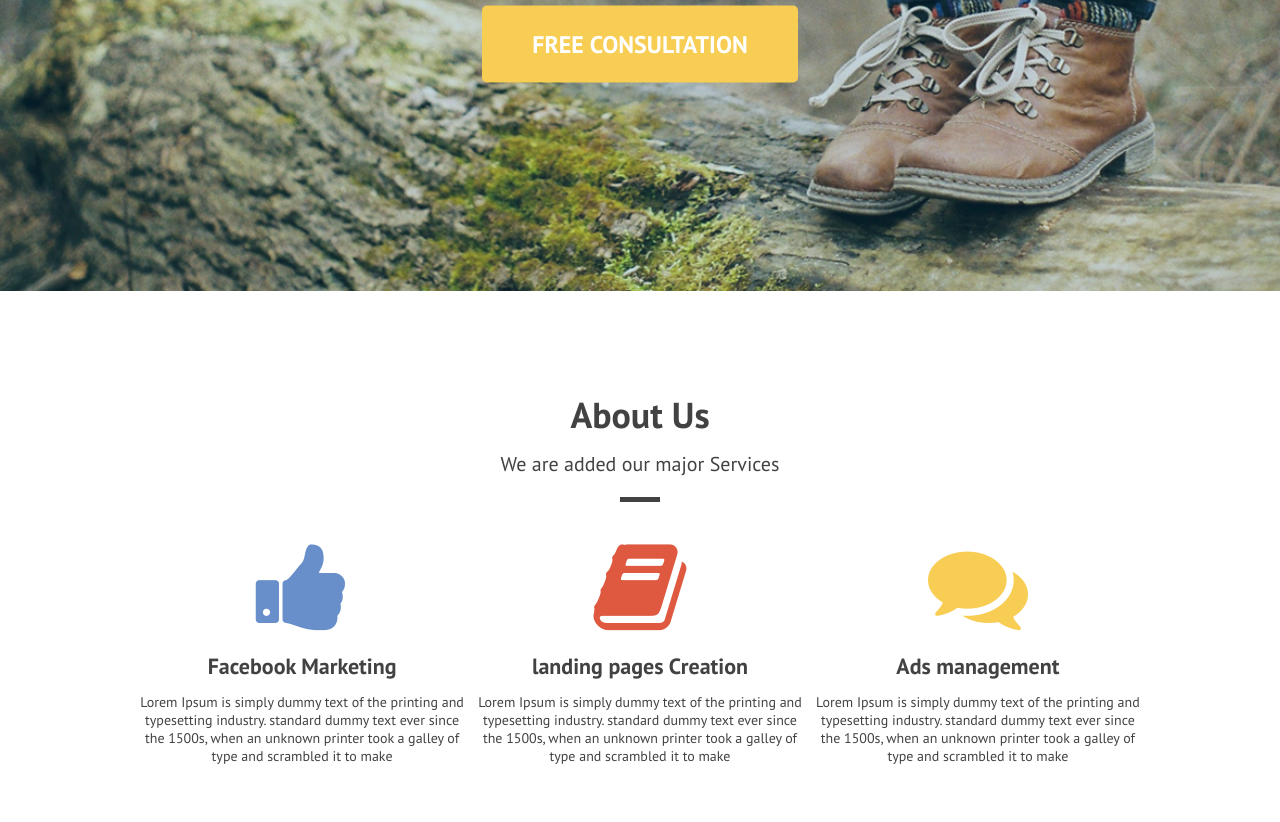
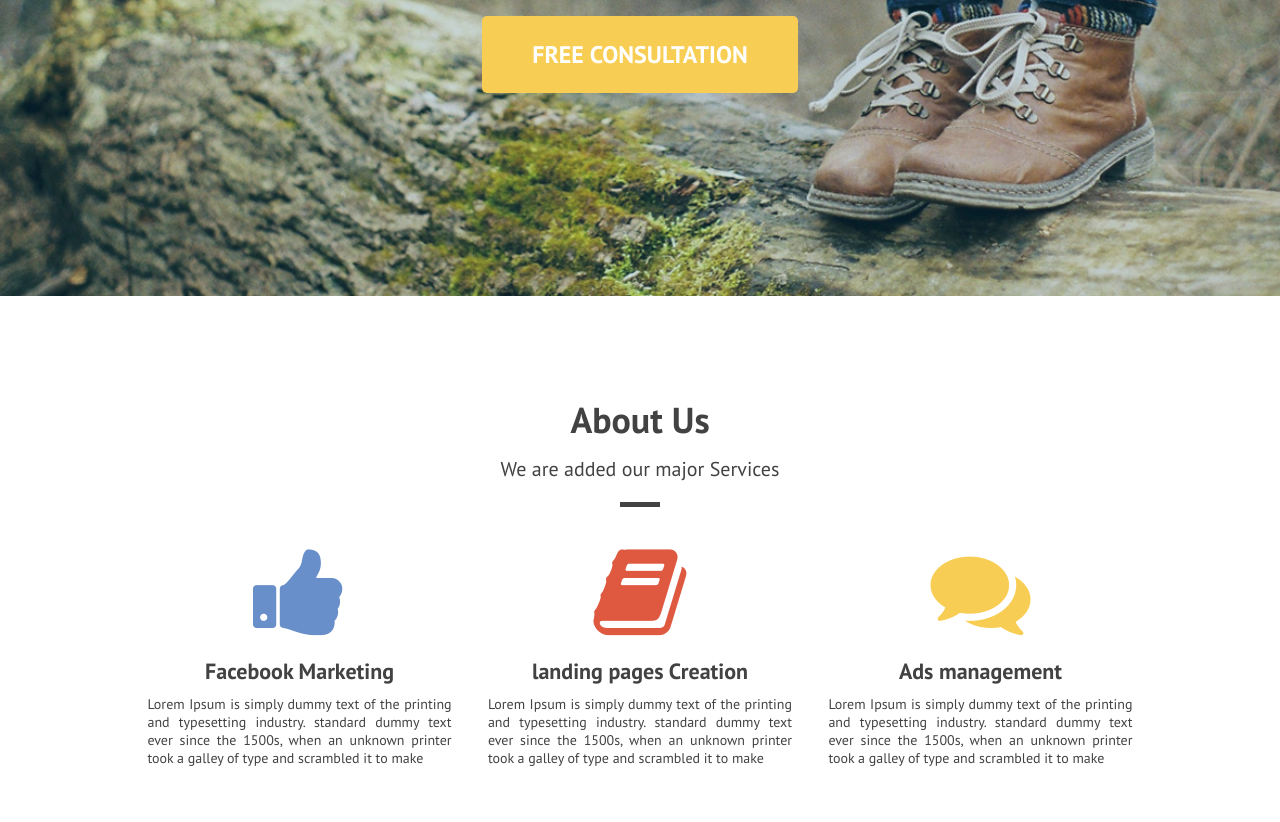
Before and after one commit to abubokor27/project-free-agency, a plain HTML site: page index.html in a window 1280 px wide. Shown: the part 534-1356 px from the top of the page. Drawn offline with Linux system fonts and the light colour scheme.

Commit message:
Update index.html

```diff
--- a/index.html
+++ b/index.html
@@ -10,7 +10,7 @@
     <!-- RESOURCES FILES -->
     <link rel="stylesheet" href="css/font-awesome.min.css">
     <link rel="stylesheet" href="css/style.css">
-    <link rel="stylesheet" href="css/resposive.css">
+    <link rel="stylesheet" href="responsive.css">
 </head>
 
 <body>
```
